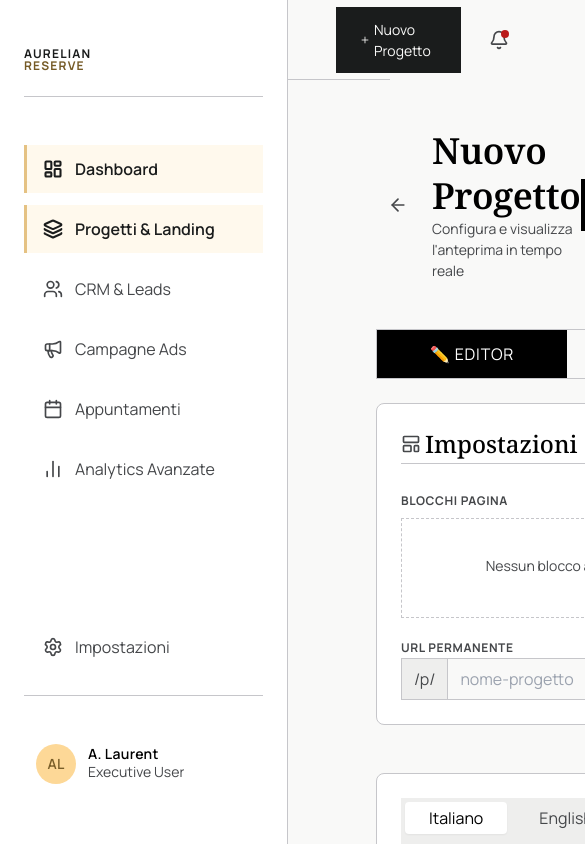
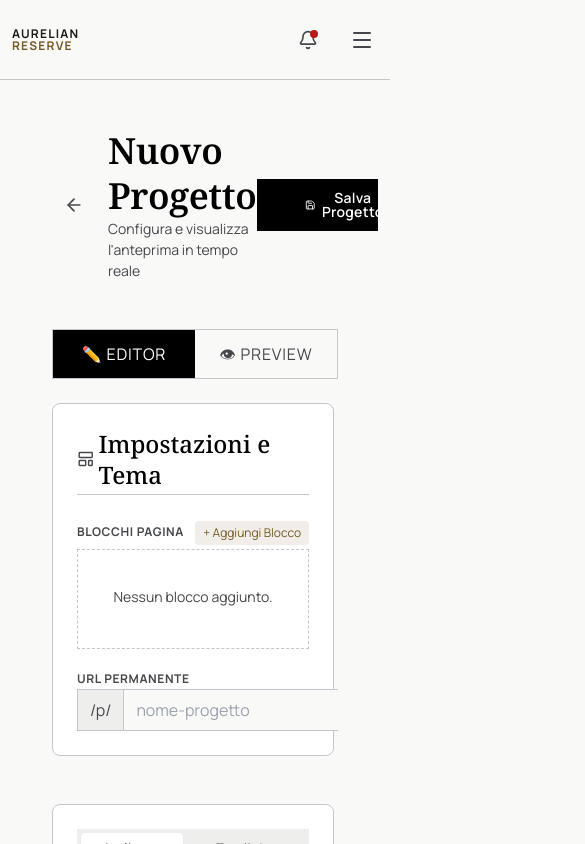
Before and after one commit to claudiobrignole/RealEastate, a Next.js app: page /admin/projects/new in a window 390 px wide. Shown: the top 844 px of the page, 585 px wide, since content can reach past the window. Built offline with nearby package versions, Linux system fonts and the light colour scheme.

Commit message:
feat(dashboard): Implement collapsible sidebar
Adds a collapsible sidebar to the dashboard layout with functionality to toggle its visibility on smaller screens. This improves responsiveness and user experience on mobile devices.

```diff
--- a/src/components/layouts/DashboardLayout.tsx
+++ b/src/components/layouts/DashboardLayout.tsx
@@ -1,6 +1,6 @@
 'use client';
 
-import React from 'react';
+import React, { useState } from 'react';
 import Link from 'next/link';
 import { usePathname } from 'next/navigation';
 import {
@@ -12,7 +12,9 @@ import {
   BarChart2,
   Settings,
   Bell,
-  Plus
+  Plus,
+  Menu,
+  X
 } from 'lucide-react';
 import { clsx } from 'clsx';
 import { twMerge } from 'tailwind-merge';
@@ -32,6 +34,7 @@ const navItems = [
 
 export default function DashboardLayout({ children }: { children: React.ReactNode }) {
   const pathname = usePathname();
+  const [sidebarOpen, setSidebarOpen] = useState(false);
 
   const currentNavItem = navItems.find((item) =>
     item.href === '/admin' ? pathname === '/admin' : pathname.startsWith(item.href)
@@ -41,8 +44,14 @@ export default function DashboardLayout({ children }: { children: React.ReactNod
   return (
     <div className="text-on-surface antialiased flex min-h-screen bg-background">
       {/* SideNavBar */}
-      <nav className="bg-surface-container-lowest h-screen w-72 flex flex-col fixed left-0 top-0 border-r border-outline-variant z-50">
+      <nav className={`bg-surface-container-lowest h-screen w-72 ${sidebarOpen ? 'flex' : 'hidden'} lg:flex flex-col fixed left-0 top-0 border-r border-outline-variant z-50`}>
         <div className="flex flex-col py-lg px-md gap-md h-full">
+          <button
+            className="lg:hidden self-end p-xs text-on-surface-variant hover:text-on-surface mb-sm"
+            onClick={() => setSidebarOpen(false)}
+          >
+            <X className="w-5 h-5" />
+          </button>
           <div>
             <h1 className="font-label-caps text-label-caps tracking-widest text-on-surface">
               AURELIAN
@@ -97,28 +106,41 @@ export default function DashboardLayout({ children }: { children: React.ReactNod
           </div>
         </div>
       </nav>
+      {sidebarOpen && (
+        <div
+          className="fixed inset-0 bg-black/40 z-40 lg:hidden"
+          onClick={() => setSidebarOpen(false)}
+        />
+      )}
 
       {/* Main Canvas Area */}
-      <div className="flex-1 ml-72 min-h-screen pt-20 px-lg py-lg">
+      <div className="flex-1 w-full lg:ml-72 min-h-screen pt-20 px-3 md:px-md lg:px-lg py-lg">
         {/* TopAppBar */}
-        <header className="bg-surface-bright/90 backdrop-blur-md fixed top-0 right-0 h-20 z-40 border-b border-outline-variant flex justify-between items-center w-[calc(100%-18rem)] px-lg transition-all duration-200">
-          <div className="flex items-center">
-            <span className="font-label-caps text-label-caps tracking-widest text-on-surface-variant hidden md:block uppercase">
-              {breadcrumb}
-            </span>
+        <header className="bg-surface-bright/90 backdrop-blur-md fixed top-0 right-0 h-20 z-40 border-b border-outline-variant flex justify-between items-center w-full lg:w-[calc(100%-18rem)] px-3 md:px-md lg:px-lg transition-all duration-200">
+          {/* Logo — sempre visibile */}
+          <div className="flex flex-col leading-none">
+            <span className="font-label-caps text-label-caps tracking-widest text-on-surface uppercase">AURELIAN</span>
+            <span className="font-label-caps text-label-caps tracking-widest text-secondary uppercase">RESERVE</span>
           </div>
 
+          {/* Breadcrumb — solo desktop */}
+          <span className="font-label-caps text-label-caps tracking-widest text-on-surface-variant hidden lg:block uppercase mx-auto">
+            {breadcrumb}
+          </span>
+
+          {/* Azioni destra */}
           <div className="flex items-center gap-md">
-            <Link href="/admin/projects/new" className="bg-on-surface text-surface px-md py-sm font-body-sm text-body-sm rounded-DEFAULT hover:bg-secondary transition-colors duration-200 flex items-center gap-xs">
-              <Plus className="w-4 h-4" />
-              Nuovo Progetto
-            </Link>
-            <div className="flex gap-sm">
-              <button className="p-xs text-on-surface-variant hover:text-secondary transition-colors relative">
-                <Bell className="w-5 h-5" />
-                <span className="absolute top-1 right-1 w-2 h-2 bg-error rounded-full" />
-              </button>
-            </div>
+            <button className="p-xs text-on-surface-variant hover:text-secondary transition-colors relative">
+              <Bell className="w-5 h-5" />
+              <span className="absolute top-1 right-1 w-2 h-2 bg-error rounded-full" />
+            </button>
+            {/* Hamburger — solo mobile/tablet */}
+            <button
+              className="lg:hidden p-xs text-on-surface-variant hover:text-on-surface transition-colors"
+              onClick={() => setSidebarOpen(!sidebarOpen)}
+            >
+              {sidebarOpen ? <X className="w-6 h-6" /> : <Menu className="w-6 h-6" />}
+            </button>
           </div>
         </header>
 
```
